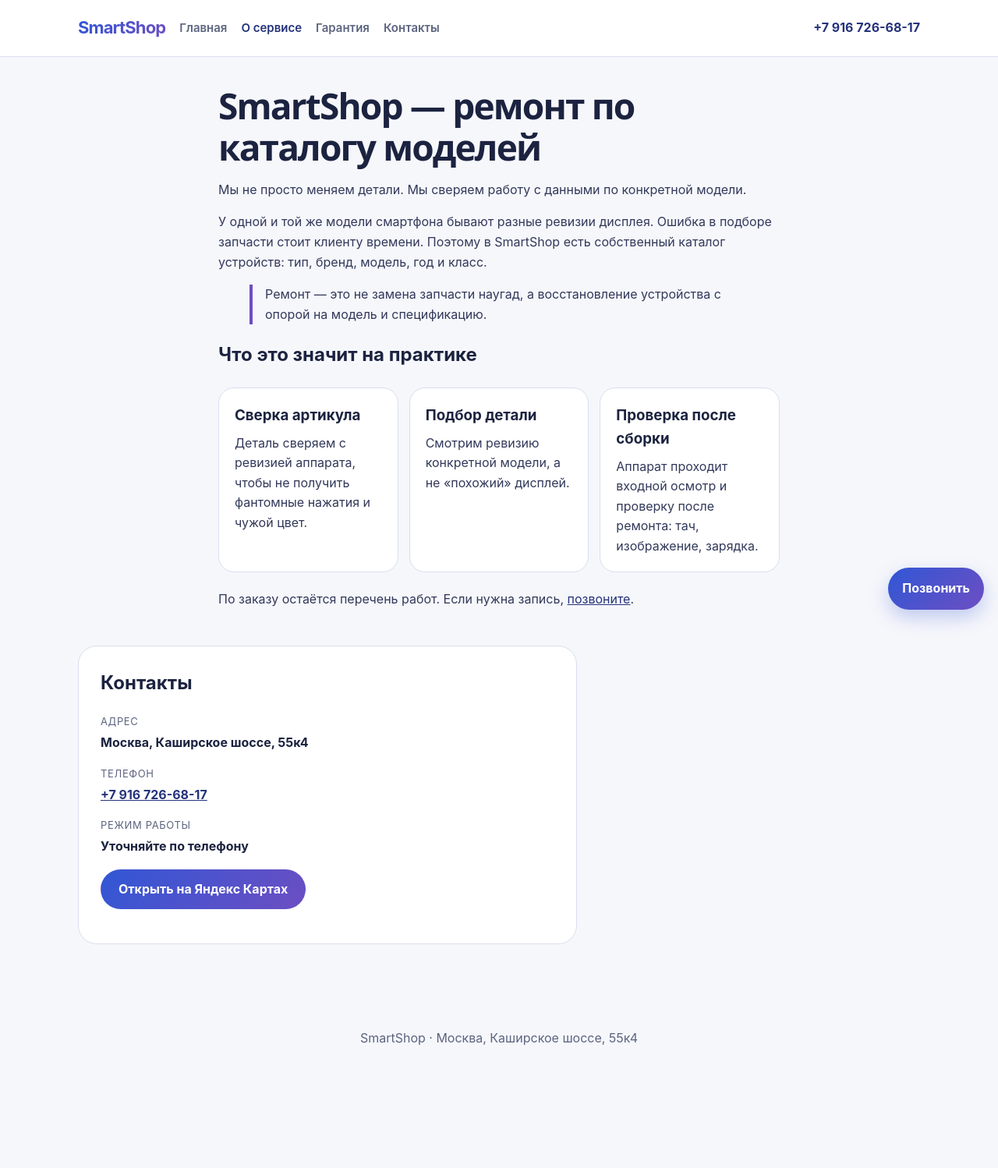
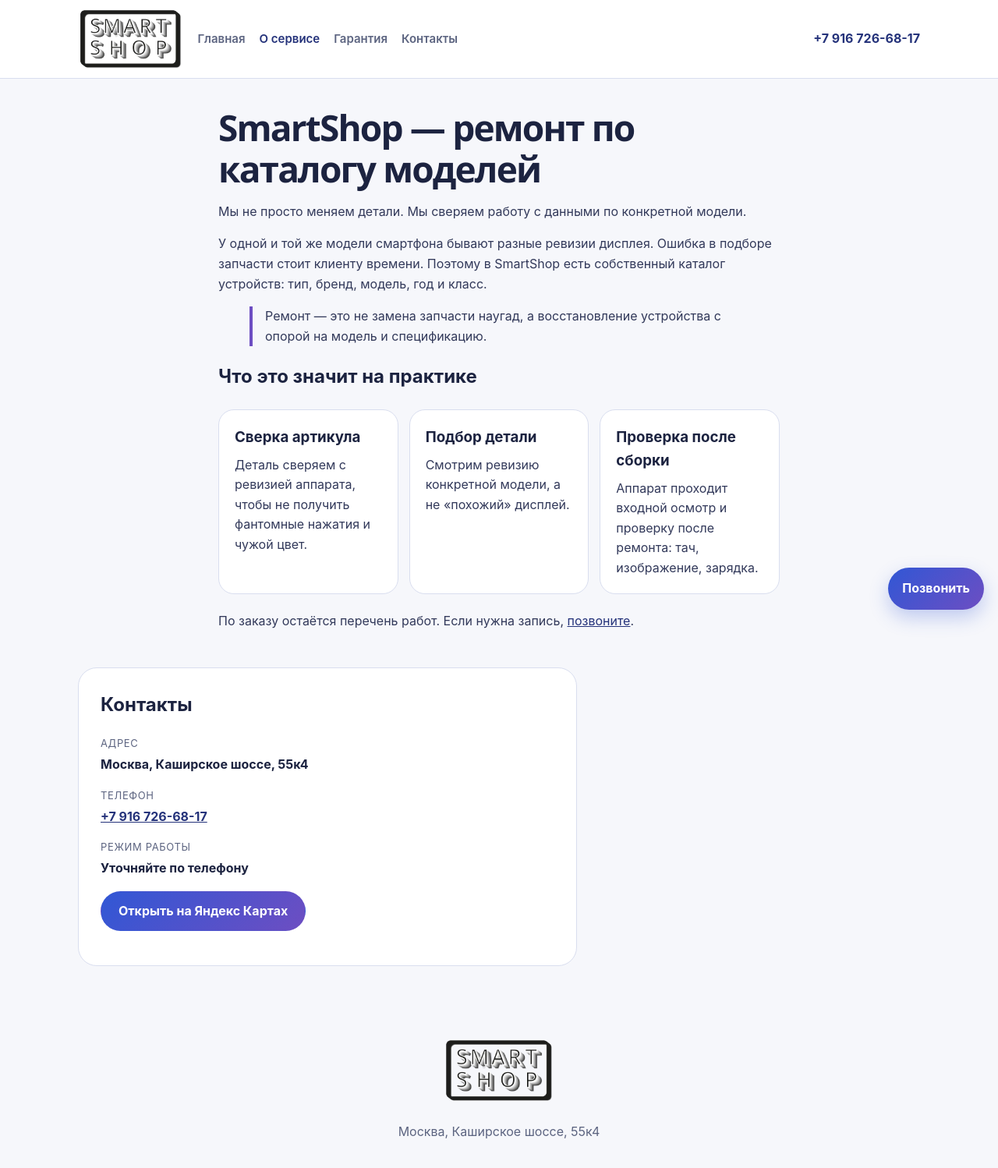
Before and after one commit to Russel2909/smartshop_test_site_55k4, a plain HTML site: page about.html in a window 1280 px wide. Shown: the whole page at 78% size. Before the commit the page ends 1451 px from the top, so only its background shows below. Drawn offline with Linux system fonts and the light colour scheme.

Commit message:
Добавить домен smartshop.moscow и логотип SmartShop.
CNAME указывает на новый домен. На страницах стоит сжатый WebP из исходного SVG, старый значок заменён.

Co-authored-by: Russel2909 <Russel2909@users.noreply.github.com>

```diff
--- a/about.html
+++ b/about.html
@@ -4,13 +4,15 @@
     <meta charset="UTF-8">
     <meta name="viewport" content="width=device-width, initial-scale=1.0">
     <title>О сервисе | SmartShop</title>
-    <link rel="icon" href="favicon.ico" sizes="32x32">
+    <link rel="icon" href="favicon.ico" sizes="48x48">
+    <link rel="icon" href="assets/favicon-32.png" type="image/png" sizes="32x32">
+    <link rel="apple-touch-icon" href="assets/apple-touch-icon.png">
     <link rel="stylesheet" href="style.css">
 </head>
 <body>
     <header class="header">
         <nav class="nav-container">
-            <a class="logo" href="index.html">SmartShop</a>
+            <a class="logo" href="index.html"><img src="assets/logo.webp" alt="SmartShop" width="176" height="104"></a>
             <button class="nav-toggle" type="button" aria-expanded="false" aria-controls="nav-links">Меню</button>
             <div class="nav-links" id="nav-links">
                 <a href="index.html">Главная</a>
@@ -65,7 +67,8 @@
     </section>
 
     <footer class="footer">
-        <p>SmartShop · Москва, Каширское шоссе, 55к4</p>
+        <a class="footer-logo" href="index.html"><img src="assets/logo.webp" alt="SmartShop" width="140" height="83"></a>
+        <p>Москва, Каширское шоссе, 55к4</p>
     </footer>
     <a class="call-fab" href="tel:+79167266817">Позвонить</a>
     <script src="nav.js"></script>
--- a/style.css
+++ b/style.css
@@ -42,7 +42,7 @@ img { max-width: 100%; }
 .nav-container {
     max-width: 1120px;
     margin: 0 auto;
-    min-height: 72px;
+    min-height: 96px;
     padding: 10px 20px;
     display: flex;
     align-items: center;
@@ -50,14 +50,16 @@ img { max-width: 100%; }
 }
 
 .logo {
-    font-weight: 700;
-    font-size: 22px;
+    display: flex;
+    align-items: center;
+    line-height: 0;
     text-decoration: none;
-    letter-spacing: -0.04em;
-    background: linear-gradient(120deg, var(--blue) 0%, var(--violet) 100%);
-    -webkit-background-clip: text;
-    background-clip: text;
-    color: transparent;
+}
+
+.logo img {
+    height: 80px;
+    width: auto;
+    display: block;
 }
 
 .nav-toggle {
@@ -229,6 +231,17 @@ img { max-width: 100%; }
     color: var(--muted);
 }
 
+.footer-logo {
+    display: inline-flex;
+    line-height: 0;
+    margin-bottom: 8px;
+}
+
+.footer-logo img {
+    height: 84px;
+    width: auto;
+}
+
 .call-fab {
     position: fixed;
     right: 18px;
@@ -250,7 +263,7 @@ img { max-width: 100%; }
         position: absolute;
         left: 0;
         right: 0;
-        top: 72px;
+        top: 96px;
         flex-direction: column;
         align-items: flex-start;
         gap: 12px;
```
Also changed, not shown: index.html (+6 -3 lines), warranty.html (+6 -3 lines), assets/apple-touch-icon.png (added), assets/favicon-32.png (added), assets/logo-original.svg (added), assets/logo.png (added), assets/logo.webp (added), favicon.ico, 2 other files.
